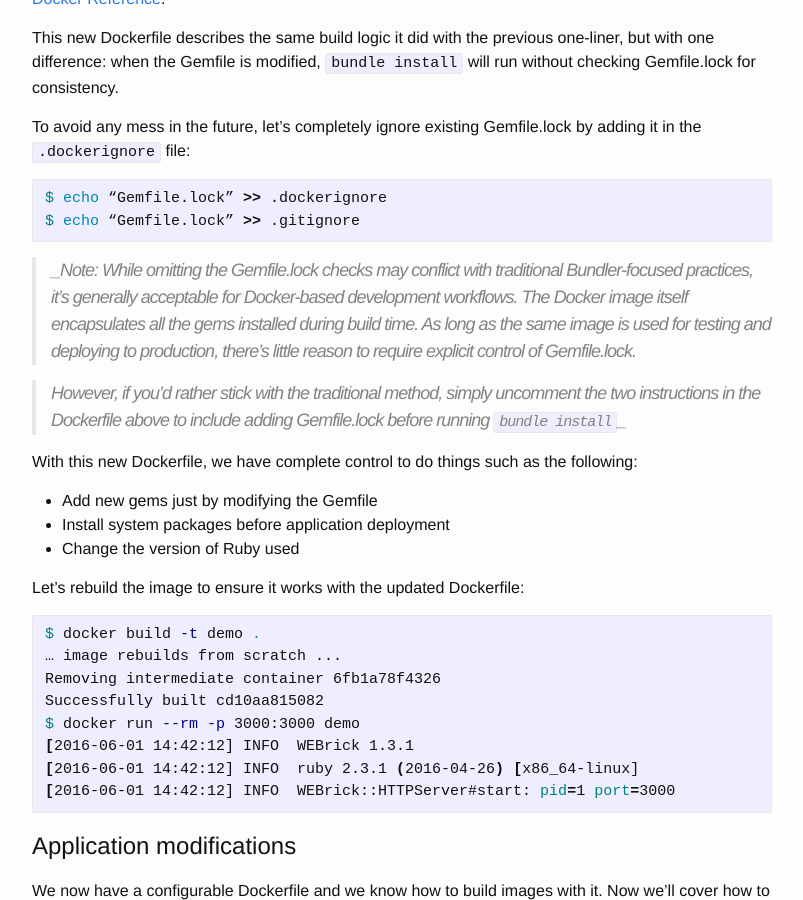
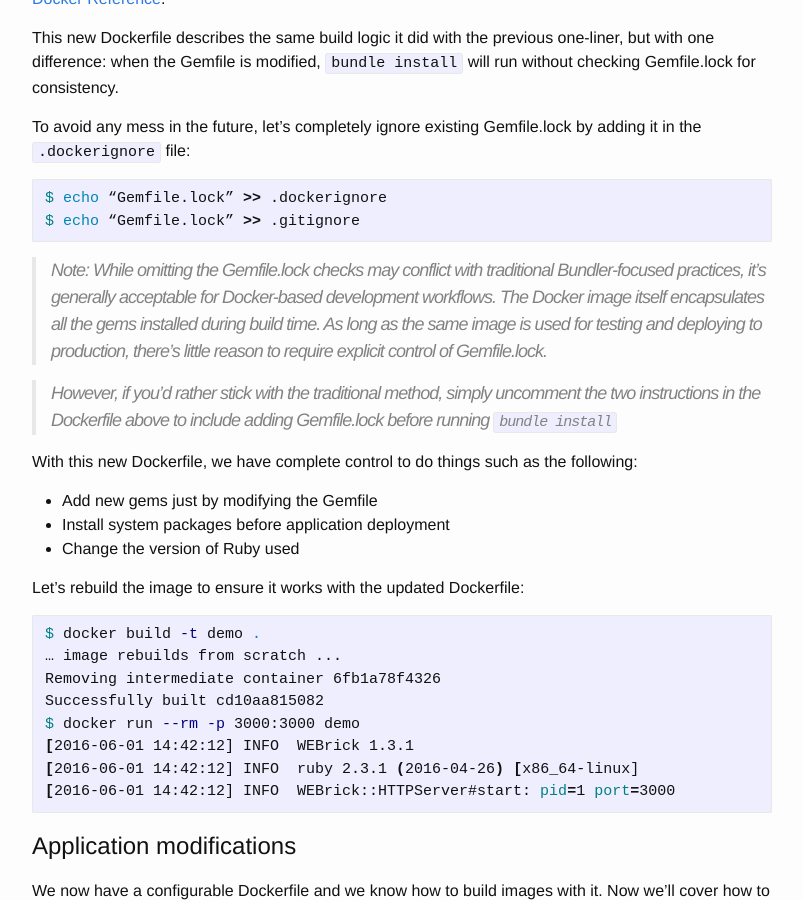
Before and after one commit to Runnable/slash-docker, a Jekyll site: the page built from rails/_posts/2016-06-14-creating-rails-dockerfile.markdown, in a window 1280 px wide and 900 px high, scrolled down 3496 px. Shown: the whole window, without its empty margins (238-1041 px from the left). Built offline with Jekyll 4.4.1, drawn with Linux system fonts in a browser that asks for light colours.

Commit message:
fixed formatting

````diff
--- a/rails/_posts/2016-06-14-creating-rails-dockerfile.markdown
+++ b/rails/_posts/2016-06-14-creating-rails-dockerfile.markdown
@@ -43,6 +43,7 @@
 In the examples below we’ll use the vanilla Rails application generated from scratch.
 
 > _Hint: You could use a Docker container to generate the code for the new Rails app_
+
 > ```bash
    $ mkdir myapp && cd myapp
    $ docker run --rm -v $PWD:/src rails rails new src
@@ -77,6 +78,7 @@
 Congratulations! You’ve just dockerized this application with a single line of code.
 
 Before committing your Dockerfile to your source code repository, we should first add a `.dockerignore` file to prevent Git metadata propagation into the virtual filesystem during future builds.
+
 ```bash
 $ echo ".git" > .dockerignore
 $ git add .dockerignore Dockerfile
@@ -104,6 +106,7 @@
 To fully control the contents of our images and the build speed, we’ll need to write a more robust Dockerfile. Fortunately, we can use the Dockerfile that generated the [‘rails:onbuild’](https://github.com/docker-library/rails/blob/master/onbuild/Dockerfile) image we’ve been using as a baseline for our custom Dockerfile, and include a few modifications.
 
 Try updating your Dockerfile to match the contents below:
+
 ```bash
 FROM ruby:2.3
 
@@ -141,9 +144,9 @@
 $ echo “Gemfile.lock” >> .gitignore
 ```
 
->_Note: While omitting the Gemfile.lock checks may conflict with traditional Bundler-focused  practices, it’s generally acceptable for Docker-based development workflows. The Docker image itself encapsulates all the gems installed during build time. As long as the same image is used for testing and deploying to production, there’s little reason to require explicit control of Gemfile.lock.
+>Note: While omitting the Gemfile.lock checks may conflict with traditional Bundler-focused  practices, it’s generally acceptable for Docker-based development workflows. The Docker image itself encapsulates all the gems installed during build time. As long as the same image is used for testing and deploying to production, there’s little reason to require explicit control of Gemfile.lock.
 
->However, if you’d rather stick with the traditional method, simply uncomment the two instructions in the Dockerfile above to include adding Gemfile.lock before running `bundle install`_
+>However, if you’d rather stick with the traditional method, simply uncomment the two instructions in the Dockerfile above to include adding Gemfile.lock before running `bundle install`
 
 With this new Dockerfile, we have complete control to do things such as the following:
 
@@ -168,7 +171,8 @@
 
 We now have a configurable Dockerfile and we know how to build images with it. Now we’ll cover how to keep your Dockerfile up-to-date as your application evolves.
 
-## Docker images don’t update automatically
+Docker images don’t update automatically
+----------------------------------------
 
 Any changes made to your application won’t automatically be reflected in existing Docker images; they’ll need to be rebuilt in order to pull in the latest updates. In most situations, no extra actions are required apart from running the `docker build` command, and builds should run more quickly because of Docker’s build caching system.
 
````
